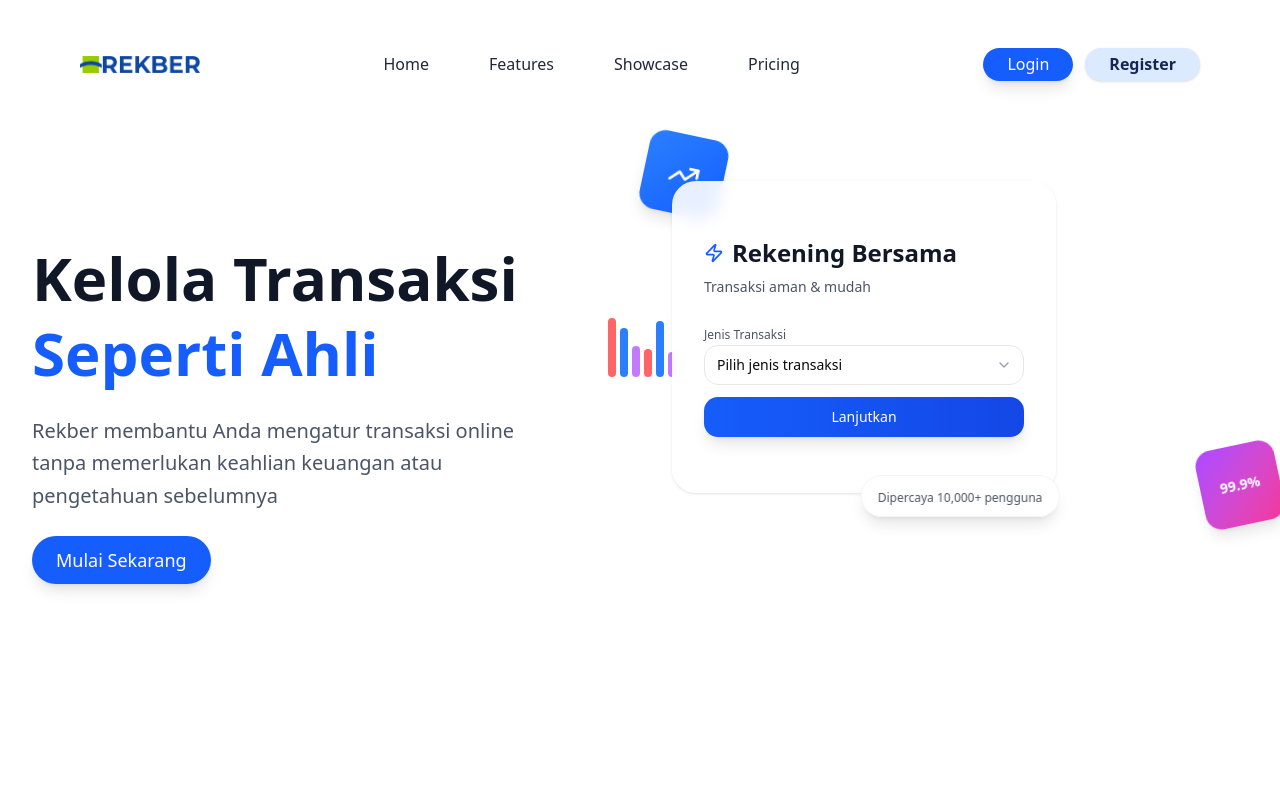
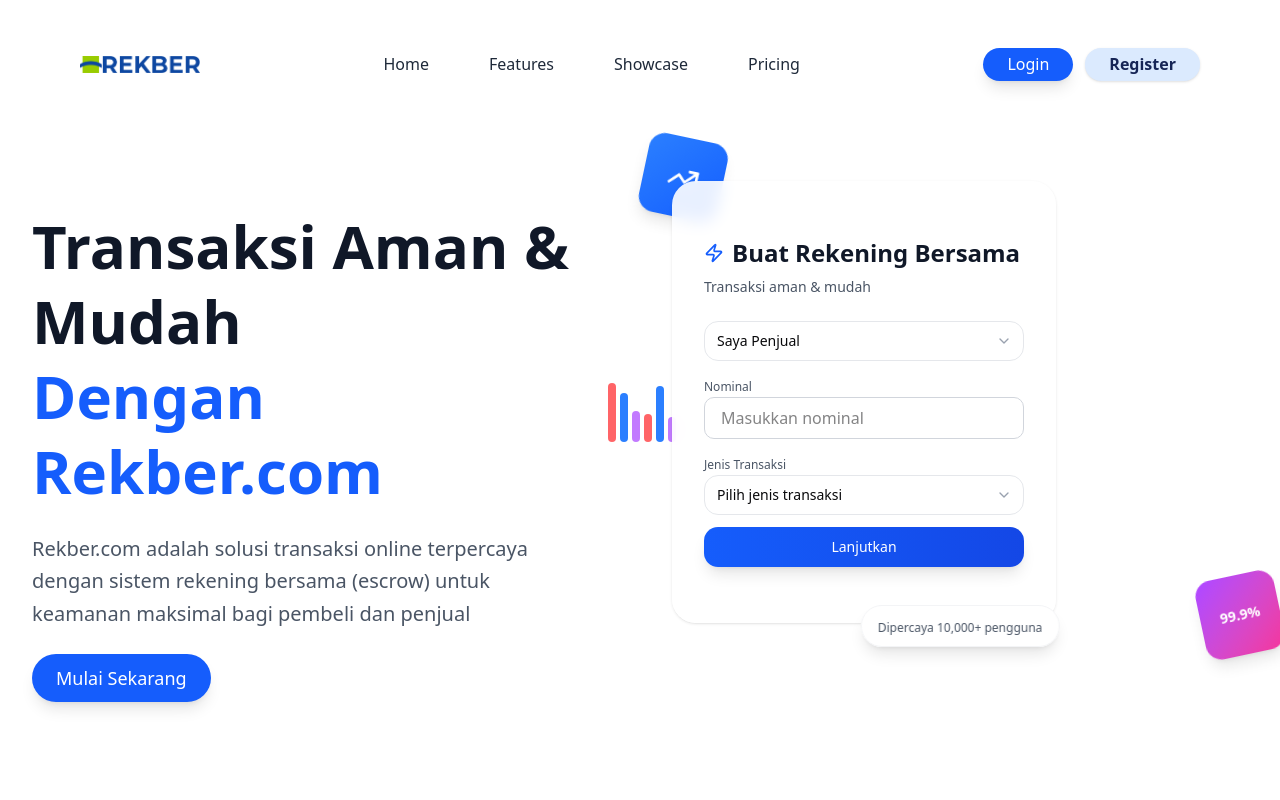
Before and after one commit to whatyuupratama/rekber-b, a Next.js app: page / in a window 1280 px wide. Shown: the top 800 px of the page. Built offline with nearby package versions, Linux system fonts and the light colour scheme.

Commit message:
[UPDATE] home

```diff
--- a/src/app/components/atom/rekber.tsx
+++ b/src/app/components/atom/rekber.tsx
@@ -1,5 +1,6 @@
 import React from 'react';
 import Image from 'next/image';
+import Link from 'next/link';
 
 interface RekberProps {
   className?: string;
@@ -8,13 +9,15 @@
 const Rekber: React.FC<RekberProps> = ({ className }) => {
   return (
     <div className={`flex items-center space-x-2 ${className ?? ''}`}>
-      <Image
-        src='/images/Logo 1.png'
-        alt='Logo'
-        width={120}
-        height={50}
-        // className='pb-5'
-      />
+     <Link href="/">
+        <Image
+          src="/images/Logo 1.png"
+          alt="Logo"
+          width={120}
+          height={0}
+          // className="pb-5"
+        />
+      </Link>
     </div>
   );
 };
--- a/src/app/components/slicings/section.tsx
+++ b/src/app/components/slicings/section.tsx
@@ -19,17 +19,17 @@
   }, []);
 
   return (
-    <div className='min-h-screen overflow-hidden'>
+    <div className='overflow-hidden'>
       <main className='relative max-w-7xl mx-auto px-4 sm:px-6 lg:px-8 py-8 lg:py-12'>
         <div className='grid lg:grid-cols-2 gap-8 lg:gap-16 items-start'>
-          <div className='pt-8 lg:pt-16 space-y-6'>
-            <h1 className='text-4xl lg:text-6xl font-bold text-gray-900 leading-tight'>
-              Kelola Transaksi <br />
-              <span className='text-blue-600'>Seperti Ahli</span>
-            </h1>
+          <div className='pt-4 lg:pt-8 space-y-6'>
+            <h3 className='text-4xl lg:text-6xl font-bold text-gray-900 leading-tight'>
+            Transaksi Aman & Mudah
+            <br />
+              <span className='text-blue-600'>Dengan Rekber.com</span>
+            </h3>
             <p className='text-lg lg:text-xl text-gray-600 leading-relaxed max-w-lg'>
-              Rekber membantu Anda mengatur transaksi online tanpa memerlukan
-              keahlian keuangan atau pengetahuan sebelumnya
+            Rekber.com adalah solusi transaksi online terpercaya dengan sistem rekening bersama (escrow) untuk keamanan maksimal bagi pembeli dan penjual
             </p>
             <Button
               size='lg'
@@ -68,7 +68,7 @@
                   <div className='flex items-center space-x-2'>
                     <Zap className='w-5 h-5 text-blue-600' />
                     <h3 className='text-xl lg:text-2xl font-bold text-gray-900'>
-                      Rekening Bersama
+                      Buat Rekening Bersama
                     </h3>
                   </div>
                   <p className='text-gray-600 text-sm'>
@@ -76,6 +76,34 @@
                   </p>
                 </div>
                 <div className='space-y-3'>
+                  <div className='space-y-2'>
+                    <div className='relative'>
+                      <select
+                        className='w-full h-10 px-3 text-sm rounded-xl border border-gray-200 appearance-none focus:outline-none focus:ring-2 focus:ring-blue-500 focus:border-transparent bg-white'
+                        defaultValue=''
+                      >
+                        <option value='jual-beli'>Saya Penjual</option>
+                        <option value='investasi'>Saya Pembeli</option>
+                      </select>
+                      <div className='absolute inset-y-0 right-0 flex items-center px-3 pointer-events-none'>
+                        <ChevronDown className='w-4 h-4 text-gray-400' />
+                      </div>
+                    </div>
+                  </div>
+                  <div className='space-y-2'>
+                    <label className='text-xs font-medium text-gray-600'>
+                      Nominal
+                    </label>
+                    <div className='relative'>
+                    <input
+                          type="text"
+                          id="nominal"
+                          name="nominal"
+                          placeholder="Masukkan nominal"
+                          className="w-full px-4 py-2 border border-gray-300 rounded-lg focus:outline-none focus:ring-2 focus:ring-blue-500"
+                        />
+                    </div>
+                  </div>
                   <div className='space-y-2'>
                     <label className='text-xs font-medium text-gray-600'>
                       Jenis Transaksi
```
